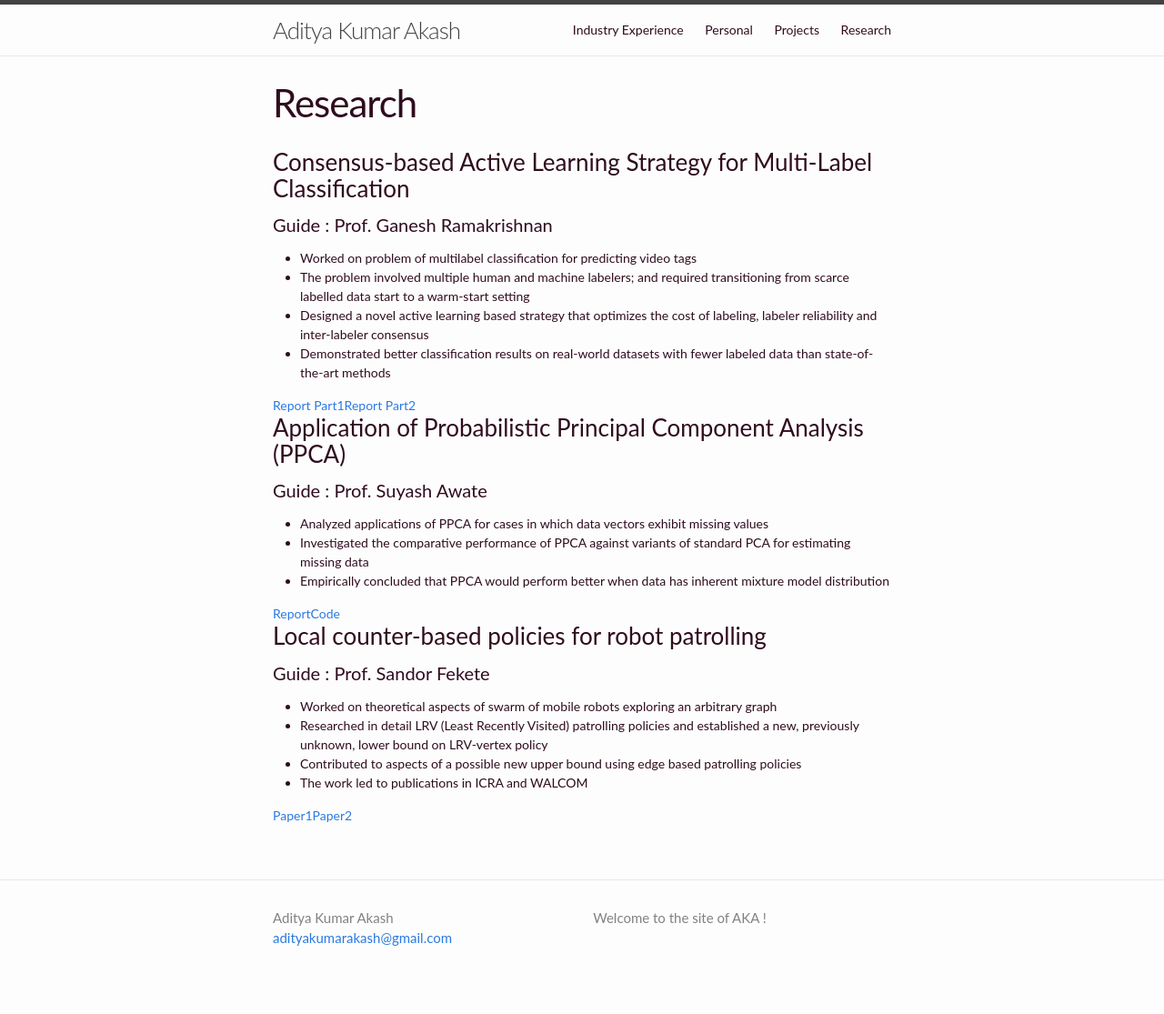
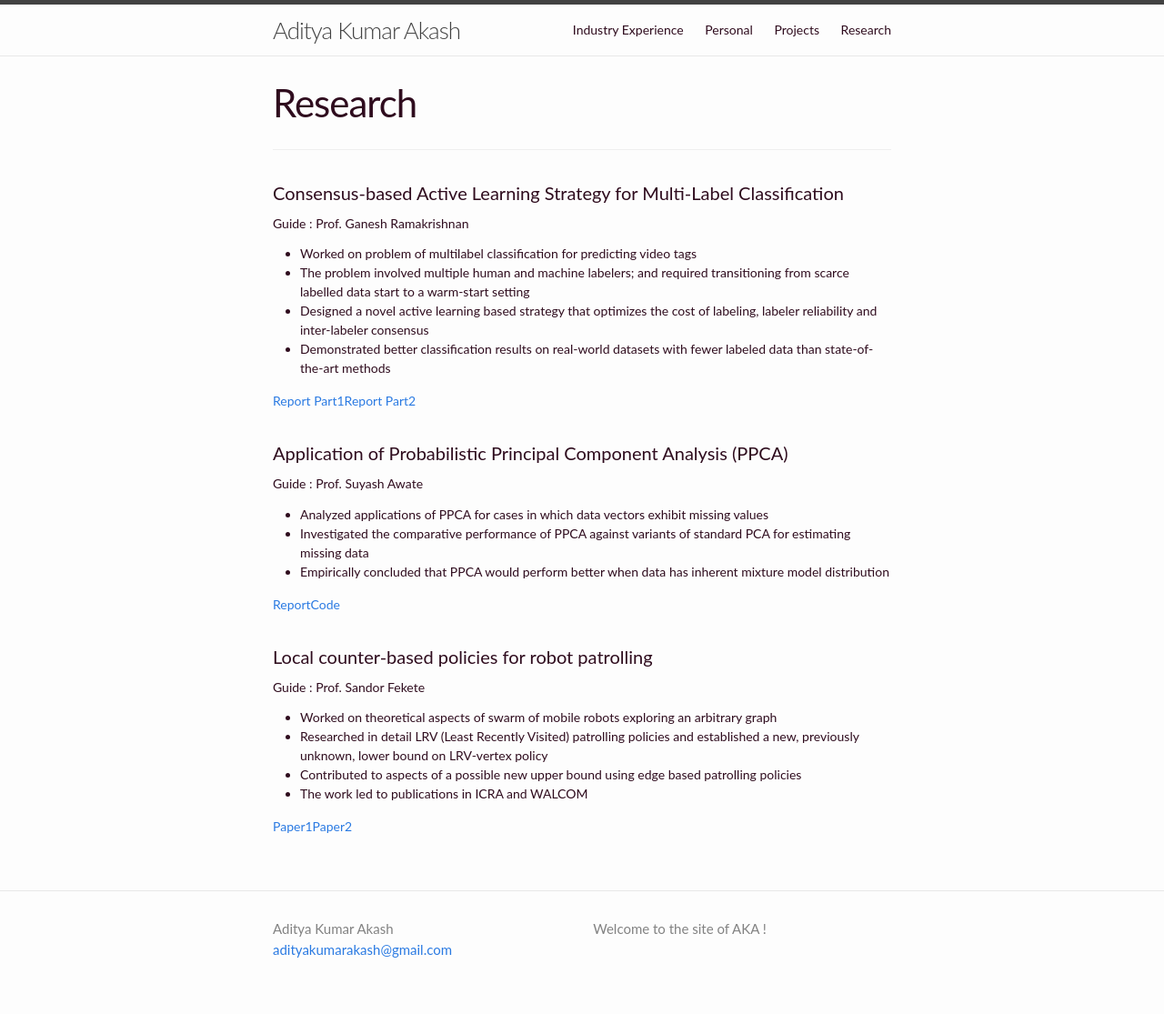
Before and after one commit to adityakumarakash/adityakumarakash.github.io, a Jekyll site: the page built from research.md, in a window 1280 px wide. Shown: the whole page at 91% size. Built offline with Jekyll 4.4.1, drawn with Linux system fonts in a browser that asks for light colours.

Commit message:
Update research.md

```diff
--- a/research.md
+++ b/research.md
@@ -3,10 +3,11 @@ layout: page
 title: Research
 permalink: /research/
 ---
+****
+<br>
 
-
-### Consensus-based Active Learning Strategy for Multi-Label Classification
-#### Guide : Prof. Ganesh Ramakrishnan
+#### Consensus-based Active Learning Strategy for Multi-Label Classification
+##### Guide : Prof. Ganesh Ramakrishnan
 * Worked on problem of multilabel classification for predicting video tags
 * The problem involved multiple human and machine labelers; and required transitioning from scarce labelled data start to a warm-start setting
 * Designed a novel active learning based strategy that optimizes the cost of labeling, labeler reliability and inter-labeler consensus
@@ -14,17 +15,20 @@ permalink: /research/
 
 [Report Part1](https://adityakumarakash.github.io/btp/btp_part1_report.pdf) | [Report Part2](https://adityakumarakash.github.io/btp/btp_part2_report.pdf)
 
+<br>
 
-### Application of Probabilistic Principal Component Analysis (PPCA)
-#### Guide : Prof. Suyash Awate
+#### Application of Probabilistic Principal Component Analysis (PPCA)
+##### Guide : Prof. Suyash Awate
 * Analyzed applications of PPCA for cases in which data vectors exhibit missing values
 * Investigated the comparative performance of PPCA against variants of standard PCA for estimating missing data
 * Empirically concluded that PPCA would perform better when data has inherent mixture model distribution
 
 [Report](https://adityakumarakash.github.io/rnd/RndReport.pdf) | [Code](https://github.com/adityakumarakash/RnD)
 
-### Local counter-based policies for robot patrolling
-#### Guide : Prof. Sandor Fekete
+<br>
+
+#### Local counter-based policies for robot patrolling
+##### Guide : Prof. Sandor Fekete
 * Worked on theoretical aspects of swarm of mobile robots exploring an arbitrary graph
 * Researched in detail LRV (Least Recently Visited) patrolling policies and established a new, previously unknown, lower bound on LRV-vertex policy
 * Contributed to aspects of a possible new upper bound using edge based patrolling policies
```
